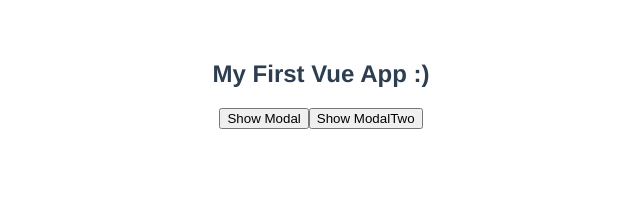
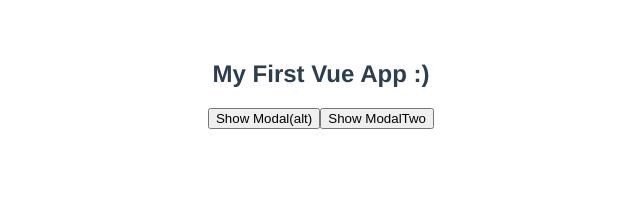
Before and after one commit to vanheaven-ui/Vue-cli-practice, a Vue app: page / in a window 1280 px wide. Shown: the top 198 px of the page, without its empty margins (319-959 px from the left). Built offline with nearby package versions, Linux system fonts and the light colour scheme.

Commit message:
Add event modify to click event on the show modal button

```diff
--- a/src/App.vue
+++ b/src/App.vue
@@ -1,6 +1,6 @@
 <template>
   <h2>My First Vue App :)</h2>
-  <button @click="toggleModal">Show Modal</button>
+  <button @click.alt="toggleModal">Show Modal(alt)</button>
   <button @click="toggleModalTwo">Show ModalTwo</button>
   <teleport to=".modals" v-if="showModal">
     <Modal @close="toggleModal" theme="sale">
```
